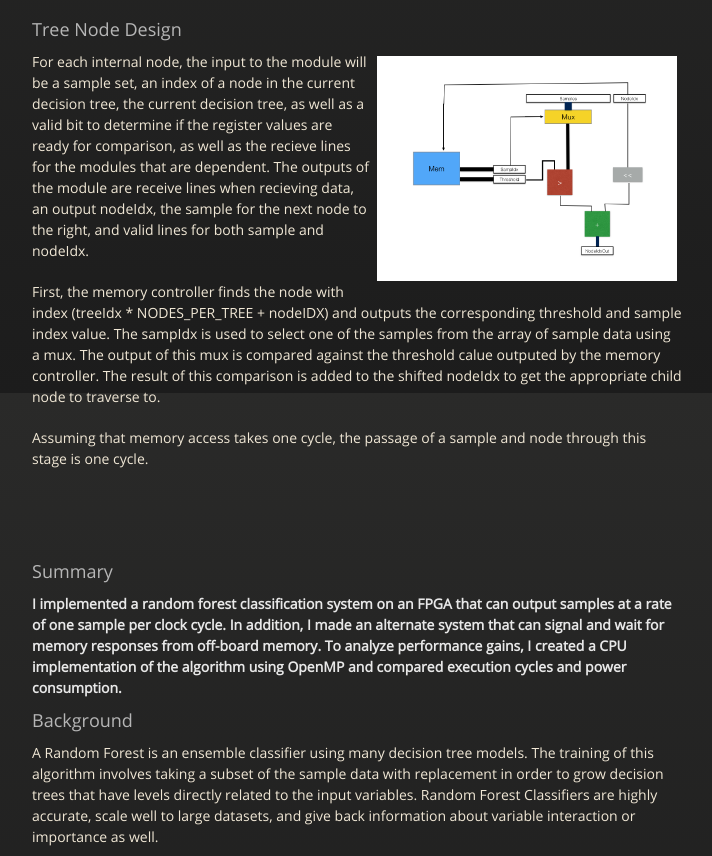
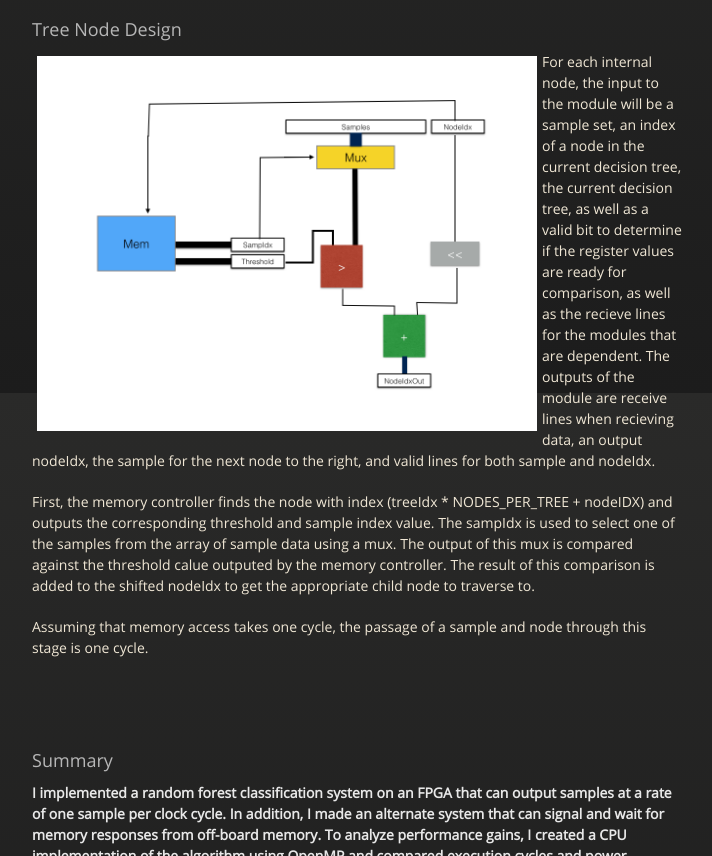
Before and after one commit to vrkrishn/15418-Vivek_Krishnan, a plain HTML site: page design_docs.html in a window 1280 px wide. Shown: the part 1207-2063 px from the top of the page, without its empty margins (283-995 px from the left). Drawn offline with nearby package versions, Linux system fonts and the light colour scheme.

Commit message:
Update design_docs.html

```diff
--- a/design_docs.html
+++ b/design_docs.html
@@ -66,7 +66,7 @@
            is passed in from the top of the tree and will shift either to the right or left based on which direction the sample has to go.
         </p>
         <h3><span class="octicon octicon-link"></span></a> Tree Node Design</h3>
-        <p> <img class = "img-responsive" src = "images/internal_stage.png" width = "300" align="right" style = "margin:5px;"/>
+        <p> <img class = "img-responsive" src = "images/internal_stage.png" width = "500" align="left" style = "margin:5px;"/>
             For each internal node, the input to the module will be a sample set, an index of a node in the current decision tree, the
             current decision tree, as well as a valid bit to determine if the register values are ready for comparison, as well as the recieve lines for
             the modules that are dependent. The outputs of the module are receive lines when recieving data, an output nodeIdx, the sample for the next node
```
